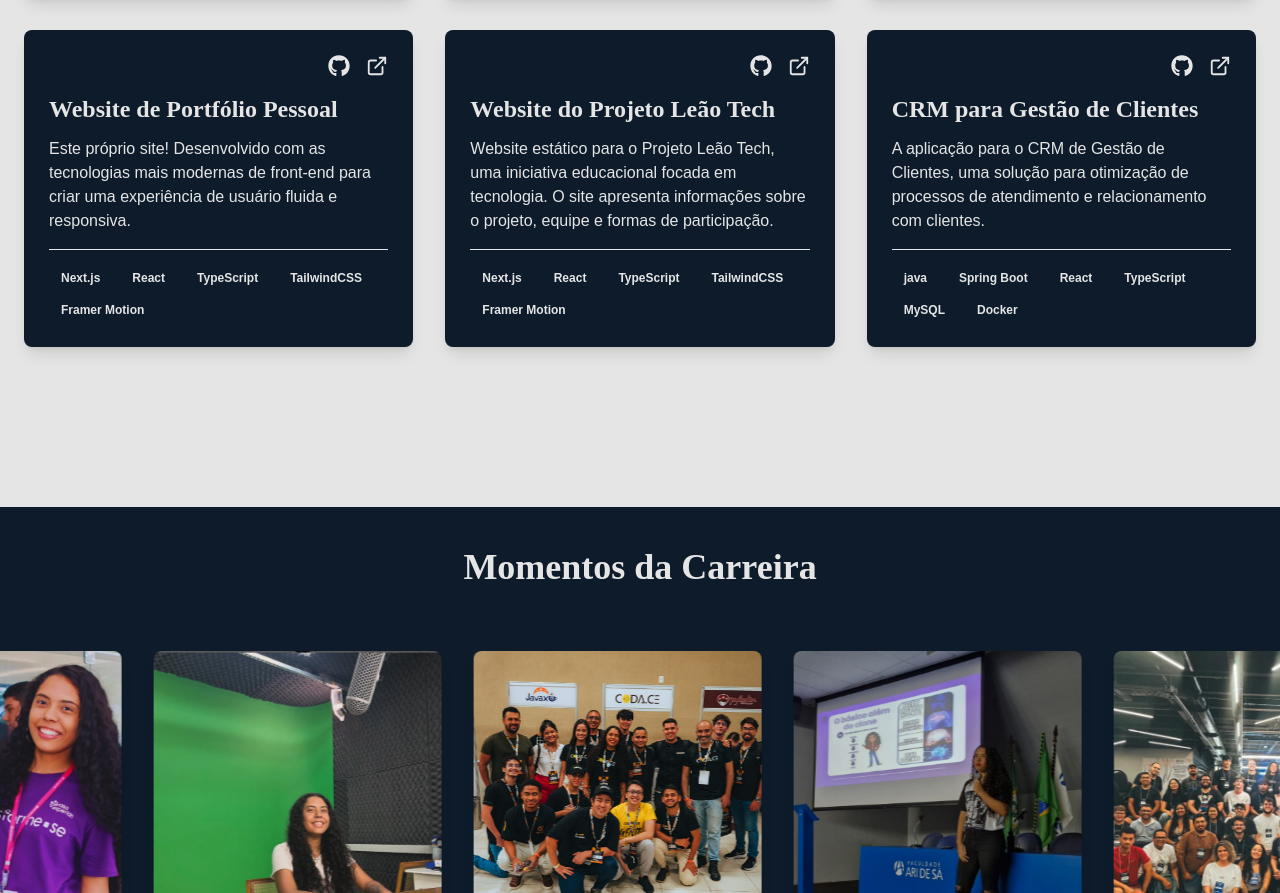
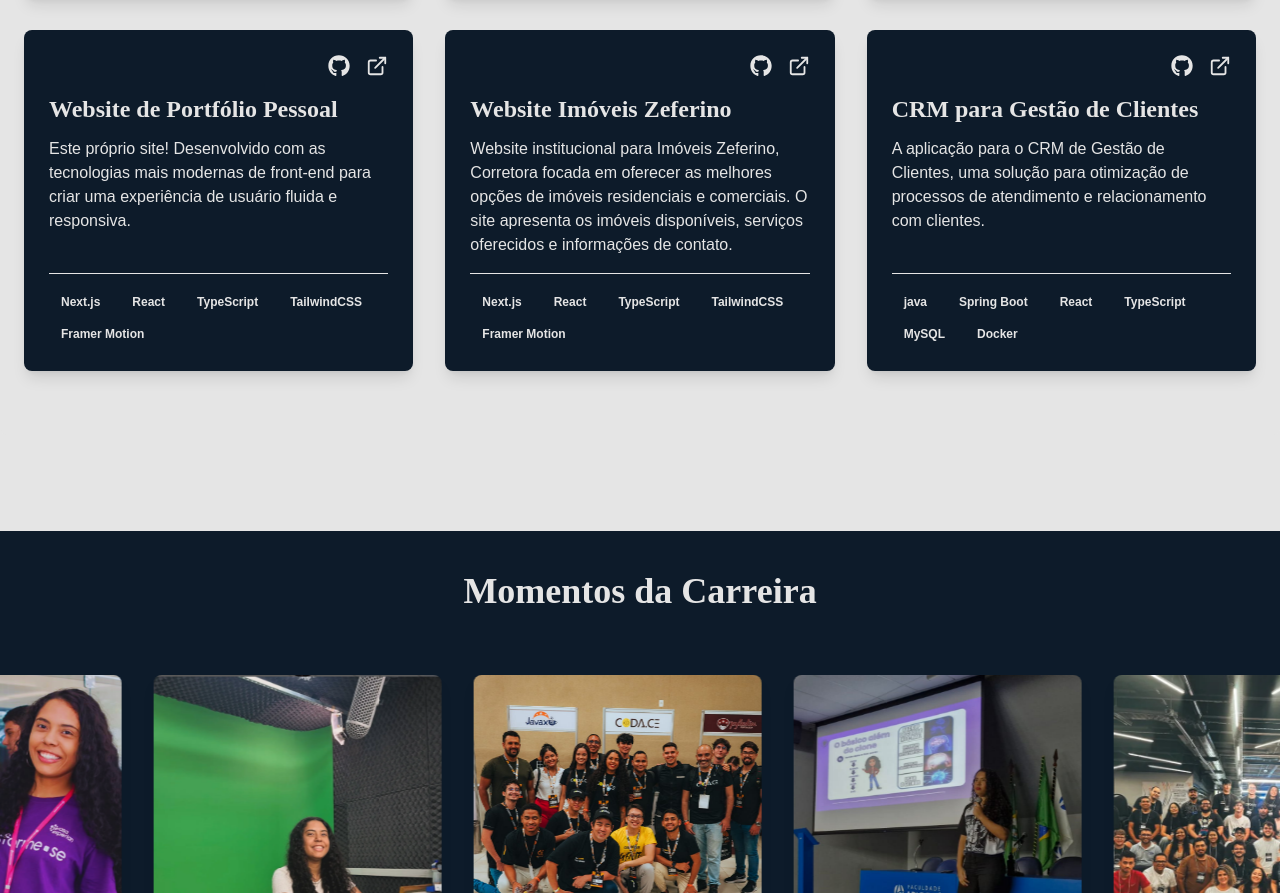
Before and after one commit to KarineDuarte15/Site-Karine-Duarte-Developer, a Next.js app: page / in a window 1280 px wide. Shown: the part 3133-4026 px from the top of the page. Built offline with nearby package versions, Linux system fonts and the light colour scheme; no server answers.

Commit message:
fix(Projects): atualiza informações do projeto Imóveis Zeferino com descrição e URL de demonstração

```diff
--- a/src/components/Projects.tsx
+++ b/src/components/Projects.tsx
@@ -35,11 +35,11 @@ const projectsData = [
     demoUrl: 'https://site-karine-duarte-developer.vercel.app',
   },
     {
-    title: 'Website do Projeto Leão Tech',
-    description: 'Website estático para o Projeto Leão Tech, uma iniciativa educacional focada em tecnologia. O site apresenta informações sobre o projeto, equipe e formas de participação.',
+    title: 'Website Imóveis Zeferino',
+    description: 'Website institucional para Imóveis Zeferino, Corretora focada em oferecer as melhores opções de imóveis residenciais e comerciais. O site apresenta os imóveis disponíveis, serviços oferecidos e informações de contato.',
     technologies: ['Next.js', 'React', 'TypeScript', 'TailwindCSS', 'Framer Motion'],
     githubUrl: 'https://github.com/KarineDuarte15/ProjetoLeaoTechFinal',
-    demoUrl: '#',
+    demoUrl: 'https://imoveiszeferino.com.br/',
   },
    {
     title: 'CRM para Gestão de Clientes',
```
